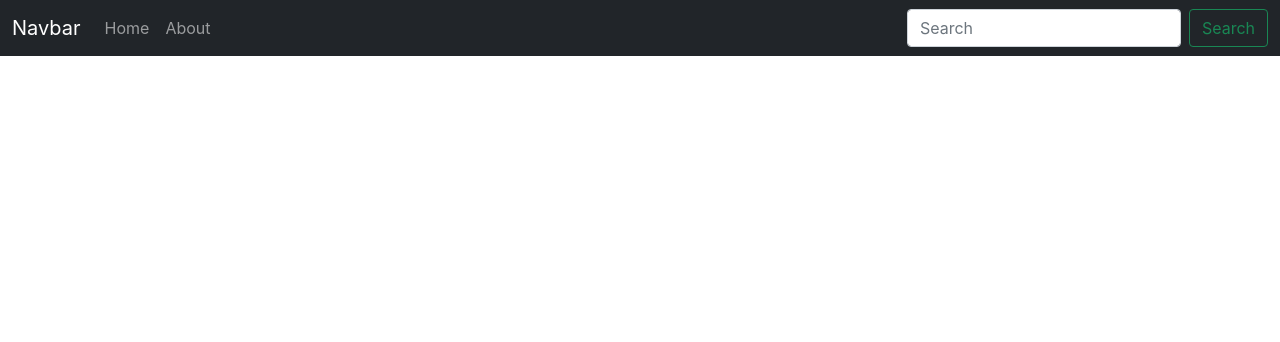
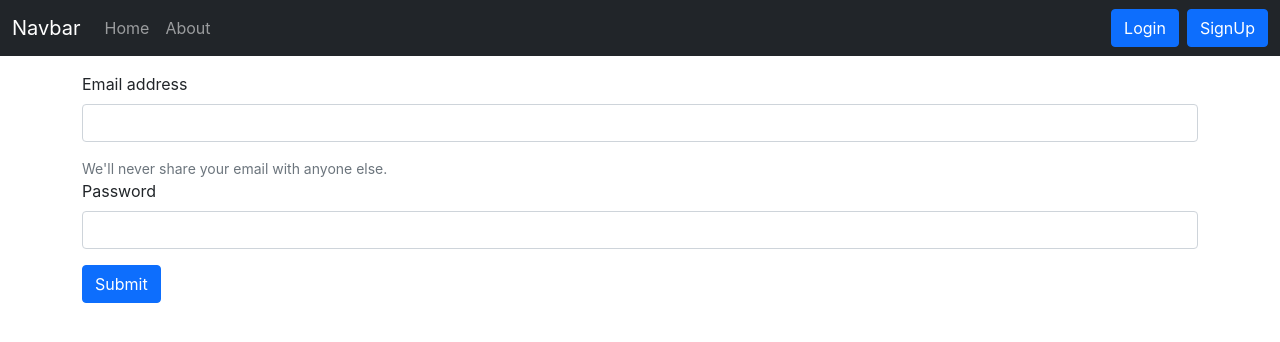
Before and after one commit to voidGlitch/iNotes, a React (Create React App) app: page /login in a window 1280 px wide. Shown: the top 342 px of the page. Built offline with nearby package versions, Linux system fonts and the light colour scheme.

Commit message:
added updating notes in the UI,added frontend validation and added login component

```diff
--- a/src/App.js
+++ b/src/App.js
@@ -4,6 +4,8 @@ import Navbar from "./components/Navbar";
 import Home from "./components/Home";
 import About from "./components/About";
 import NoteState from "./context/notes/NoteState";
+import Login from "./components/Login";
+import Signup from "./components/Signup";
 
 function App() {
   return (
@@ -19,6 +21,12 @@ function App() {
               <Route exact path="/about">
                 <About />
               </Route>
+              <Route exact path="/login">
+                <Login />
+              </Route>
+              <Route exact path="/signup">
+                <Signup />
+              </Route>
             </Switch>
           </div>
         </Router>
--- a/src/components/AddNote.js
+++ b/src/components/AddNote.js
@@ -8,12 +8,13 @@ const AddNote = () => {
   const [note, setNote] = useState({
     title: "",
     description: "",
-    tag: "default",
+    tag: "",
   });
 
   const handleClick = (e) => {
     e.preventDefault();
     addNote(note.title, note.description, note.tag);
+    setNote({ title: "", description: "", tag: "" });
   };
 
   const onChange = (e) => {
@@ -34,6 +35,9 @@ const AddNote = () => {
             name="title"
             aria-describedby="emailHelp"
             onChange={onChange}
+            minLength={5}
+            required
+            value={note.title}
           />
         </div>
         <div className="mb-3">
@@ -46,6 +50,9 @@ const AddNote = () => {
             id="description"
             name="description"
             onChange={onChange}
+            minLength={5}
+            required
+            value={note.description}
           />
         </div>
         <div className="mb-3">
@@ -58,10 +65,18 @@ const AddNote = () => {
             id="tag"
             name="tag"
             onChange={onChange}
+            minLength={5}
+            required
+            value={note.tag}
           />
         </div>
 
-        <button type="submit" className="btn btn-primary" onClick={handleClick}>
+        <button
+          disabled={note.title.length < 5 || note.description.length < 5}
+          type="submit"
+          className="btn btn-primary"
+          onClick={handleClick}
+        >
           Add Note
         </button>
       </form>
--- /dev/null
+++ b/src/components/Login.js
@@ -0,0 +1,69 @@
+import React, { useState } from "react";
+
+const Login = () => {
+  const [credentials, setcredentials] = useState({ email: "", password: "" });
+  const handlesubmit = async (e) => {
+    e.preventDefault();
+    const response = await fetch("http://localhost:5000/api/auth/login", {
+      method: "POST",
+      headers: {
+        "Content-Type": "application/json",
+      },
+      body: JSON.stringify({
+        email: credentials.email,
+        password: credentials.password,
+      }),
+    });
+    const json = await response.json();
+    console.log(json);
+    if (json.success) {
+      //save the auth token and redirect
+      localStorage.setItem("token", json.authtoken);
+    }
+  };
+
+  const onChange = (e) => {
+    setcredentials({ ...credentials, [e.target.name]: e.target.value });
+  };
+  return (
+    <div>
+      <form onSubmit={handlesubmit}>
+        <div className="mb-3">
+          <label htmlFor="email" className="form-label">
+            Email address
+          </label>
+          <input
+            type="email"
+            className="form-control"
+            name="email"
+            id="email"
+            aria-describedby="emailHelp"
+            value={credentials.email}
+            onChange={onChange}
+          />
+        </div>
+        <div id="emailHelp" className="form-text">
+          We'll never share your email with anyone else.
+        </div>
+        <div className="mb-3">
+          <label htmlFor="password" className="form-label">
+            Password
+          </label>
+          <input
+            type="password"
+            className="form-control"
+            id="password"
+            name="password"
+            onChange={onChange}
+            value={credentials.password}
+          />
+        </div>
+        <button type="submit" className="btn btn-primary">
+          Submit
+        </button>
+      </form>
+    </div>
+  );
+};
+
+export default Login;
--- a/src/components/Navbar.js
+++ b/src/components/Navbar.js
@@ -49,15 +49,12 @@ const Navbar = () => {
             </li>
           </ul>
           <form className="d-flex">
-            <input
-              className="form-control me-2"
-              type="search"
-              placeholder="Search"
-              aria-label="Search"
-            />
-            <button className="btn btn-outline-success" type="submit">
-              Search
-            </button>
+            <Link className="btn btn-primary mx-2" to="/login" role="button">
+              Login
+            </Link>
+            <Link className="btn btn-primary" to="/signup" role="button">
+              SignUp
+            </Link>
           </form>
         </div>
       </div>
--- a/src/components/Notes.js
+++ b/src/components/Notes.js
@@ -5,7 +5,7 @@ import AddNote from "./AddNote";
 
 const Notes = () => {
   const context = useContext(noteContext);
-  const { notes, getNotes } = context;
+  const { notes, getNotes, editNote } = context;
   useEffect(() => {
     getNotes();
     // eslint-disable-next-line
@@ -30,7 +30,7 @@ const Notes = () => {
   };
 
   const handleClick = (e) => {
-    console.log("Updating the note...", note);
+    editNote(note.id, note.etitle, note.edescription, note.etag);
     closeref.current.click();
   };
 
@@ -97,6 +97,8 @@ const Notes = () => {
                     name="edescription"
                     value={note.edescription}
                     onChange={onChange}
+                    minLength={5}
+                    required
                   />
                 </div>
                 <div className="mb-3">
@@ -110,6 +112,8 @@ const Notes = () => {
                     name="etag"
                     value={note.etag}
                     onChange={onChange}
+                    minLength={5}
+                    required
                   />
                 </div>
               </form>
@@ -127,6 +131,9 @@ const Notes = () => {
                 onClick={handleClick}
                 type="button"
                 className="btn btn-primary"
+                disabled={
+                  note.etitle.length < 5 || note.edescription.length < 5
+                }
               >
                 Update Note
               </button>
@@ -137,6 +144,9 @@ const Notes = () => {
 
       <div className="row my-3">
         <h2>You Notes</h2>
+        <div className="container mx-2">
+          {notes.length === 0 && "No notes to display"}
+        </div>
         {notes.map((note) => {
           return (
             <Noteitem key={note._id} updateNote={updateNote} note={note} />
--- /dev/null
+++ b/src/components/Signup.js
@@ -0,0 +1,7 @@
+import React from "react";
+
+const Signup = () => {
+  return <div>I am signup</div>;
+};
+
+export default Signup;
--- a/src/context/notes/NoteState.js
+++ b/src/context/notes/NoteState.js
@@ -35,17 +35,7 @@ const NoteState = (props) => {
       },
       body: JSON.stringify({ title, description, tag }),
     });
-
-    console.log("Adding a new note");
-    const note = {
-      _id: "61322f119553781a8ca8d0e08",
-      user: "6131dc5e3e4037cd4734a0664",
-      title: title,
-      description: description,
-      tag: tag,
-      date: "2021-09-03T14:20:09.668Z",
-      __v: 0,
-    };
+    const note = await response.json();
     setNotes(notes.concat(note));
   };
 
@@ -73,7 +63,7 @@ const NoteState = (props) => {
   const editNote = async (id, title, description, tag) => {
     // API Call
     const response = await fetch(`${host}/api/notes/updatenote/${id}`, {
-      method: "POST",
+      method: "PUT",
       headers: {
         "Content-Type": "application/json",
         "auth-token":
@@ -81,17 +71,21 @@ const NoteState = (props) => {
       },
       body: JSON.stringify({ title, description, tag }),
     });
-    const json = response.json();
+    const json = await response.json();
+    console.log(json);
 
+    let newNotes = JSON.parse(JSON.stringify(notes));
     // Logic to edit in client
-    for (let index = 0; index < notes.length; index++) {
-      const element = notes[index];
+    for (let index = 0; index < newNotes.length; index++) {
+      const element = newNotes[index];
       if (element._id === id) {
-        element.title = title;
-        element.description = description;
-        element.tag = tag;
+        newNotes[index].title = title;
+        newNotes[index].description = description;
+        newNotes[index].tag = tag;
+        break;
       }
     }
+    setNotes(newNotes);
   };
 
   return (
```
Also changed, not shown: 1 other file (tests, documents, lock files or other folders).
